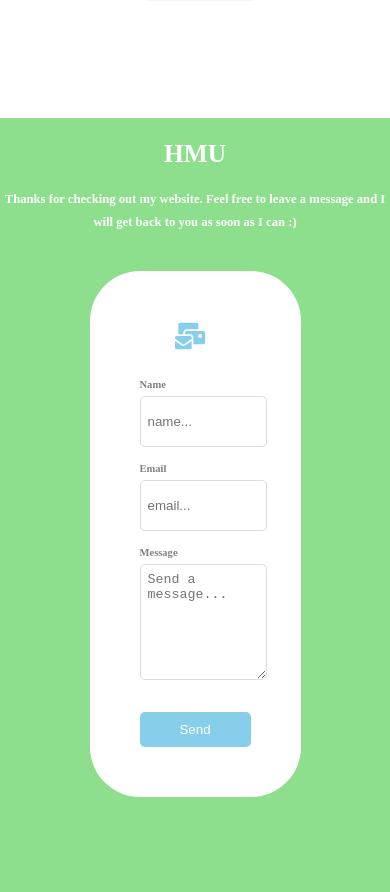
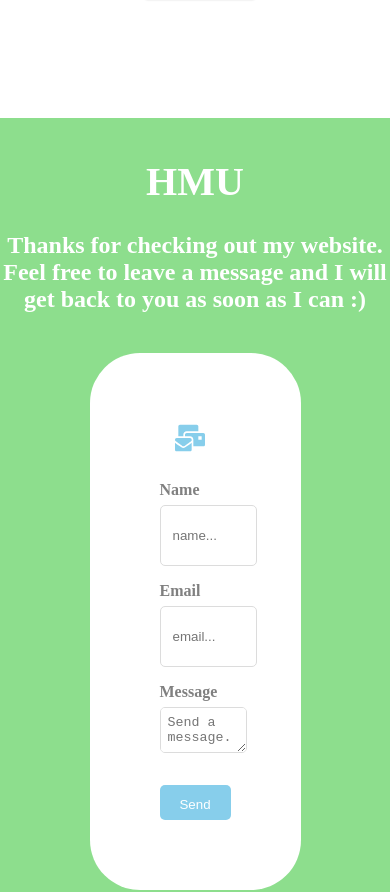
Before and after one commit to johnson82nguyen/React-Main-Portfolio, a React (Create React App) app in the folder JohnNguyen/: page / in a window 390 px wide. Shown: the part 4086-4978 px from the top of the page. Built offline with nearby package versions, Linux system fonts and the light colour scheme.

Commit message:
changes, linting  responsive

```diff
--- a/JohnNguyen/src/components/Contact.css
+++ b/JohnNguyen/src/components/Contact.css
@@ -1,27 +1,39 @@
 .contactformContainer {
-    display: block;
+    display: flex;
     justify-content: center;
     text-align: center;
     background-color: #8dde8d;
     padding-top: 1%;
-    margin-bottom: 5vh;
     color: white;
+    height: 100vh;
+    flex-direction: column;
 }
 
 .hmuDiv {
+    margin-top: -200px;
     font-size: 20px;
     font-weight: bold;
     margin-bottom: 40px;
+}
+
+@media screen and (max-width:445px) {
+    .contactformContainer {
+
+    }
+
+    .hmuDiv {
+        margin-top: 20px;
+    }
 }
 
 .contactFormDiv {
     display: flex;
     justify-content: center;
     text-align: center;
+    margin-bottom: 15px;
 }
 
 form {
-    padding: 50px;
+    padding: 70px;
     border-radius: 50px;
-    margin-bottom: 100px;
 }
--- a/JohnNguyen/src/components/Contact.js
+++ b/JohnNguyen/src/components/Contact.js
@@ -57,9 +57,9 @@ const Contact = () => {
   return (
     <div id="contact" className="contactformContainer">
         <div className="hmuDiv">
-            <h1 style={{fontSize:'3vh'}}> HMU</h1>
-            <p2 style={{fontSize:'1.5vh'}}>Thanks for checking out my website. </p2>
-            <p2 style={{fontSize:'1.5vh'}}>Feel free to leave a message and I will get back to you as soon as I can :)</p2>
+            <h1 style={{fontSize:'40px'}}> HMU</h1>
+            <p2 style={{fontSize:'24px'}}>Thanks for checking out my website. </p2>
+            <p2 style={{fontSize:'24px'}}>Feel free to leave a message and I will get back to you as soon as I can :)</p2>
         </div>
         <div className="contactFormDiv">
             <StyledContactForm>
@@ -81,8 +81,8 @@ const Contact = () => {
                         Back to top
                     </Button>
                 </Link>
-            </div>
-    </div>
+        </div>
+     </div>
   );
 };
 
@@ -100,11 +100,11 @@ const StyledContactForm = styled.div`
     align-items: flex-start;
     flex-direction: column;
     width: 100%;
-    font-size: 1.25vh;
+    font-size: 16px;
     input {
       width: 100%;
       height: 35px;
-      padding: 7px;
+      padding: 12px;
       outline: none;
       border-radius: 5px;
       border: 1px solid rgb(220, 220, 220);
@@ -120,8 +120,7 @@ const StyledContactForm = styled.div`
       max-width: 100%;
       min-width: 100%;
       width: 100%;
-      max-height: 100px;
-      min-height: 100px;
+      max-height: 500px;
       padding: 7px;
       outline: none;
       border-radius: 5px;
```
